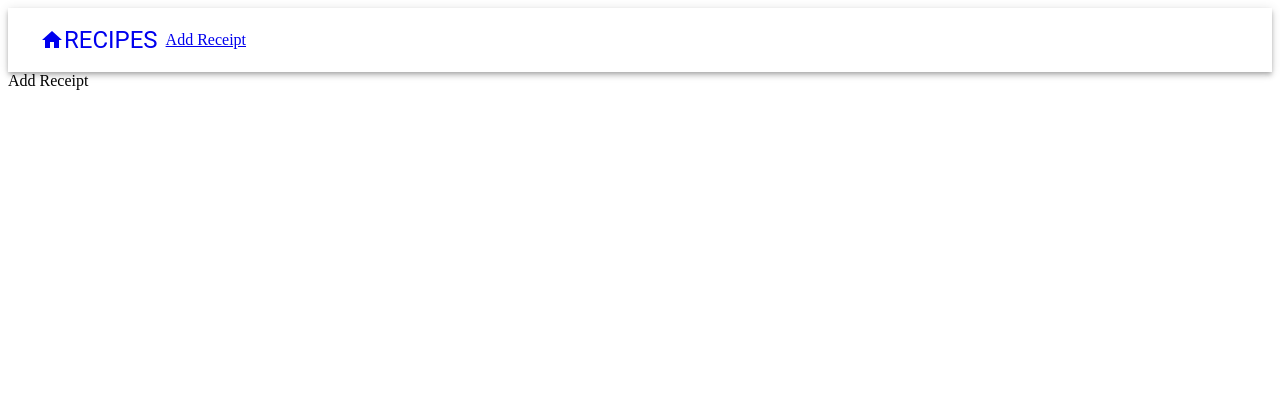
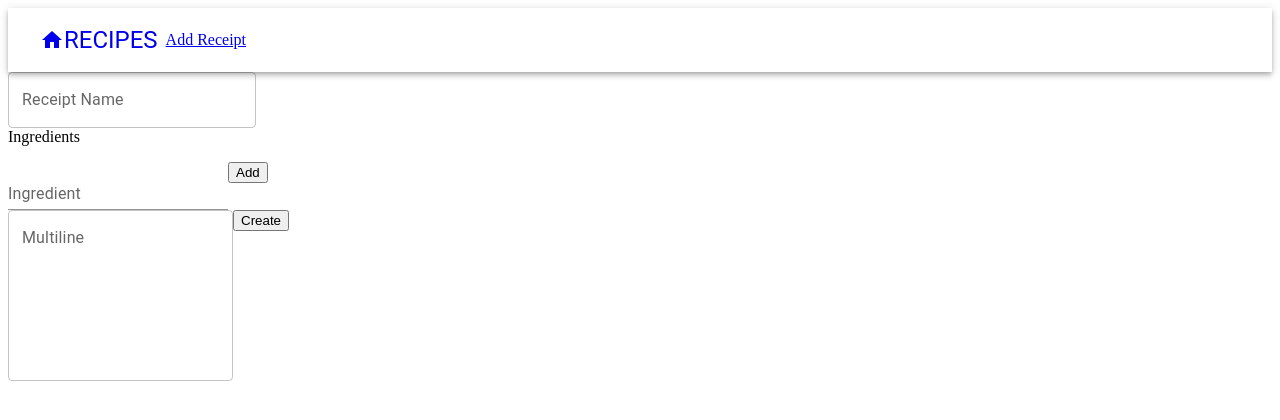
Before and after one commit to viman39/share-recipe, a React (Create React App) app: page /receipt/create in a window 1280 px wide. Shown: the top 420 px of the page. Built offline with nearby package versions, Linux system fonts and the light colour scheme.

Commit message:
receiptForm

```diff
--- a/src/pages/AddReceipt/AddReceipt.tsx
+++ b/src/pages/AddReceipt/AddReceipt.tsx
@@ -1,5 +1,78 @@
+import {
+  TextField,
+  FormControl,
+  InputLabel,
+  Input,
+  FormHelperText,
+} from "@mui/material";
+import { useState } from "react";
+
+interface Ingredient {
+  id: number;
+  text: string;
+}
+
 const AddReceipt = () => {
-  return <>Add Receipt</>;
+  const [ingredients, setIngredients] = useState<Ingredient[]>([]);
+  const [ingredient, setIngredient] = useState("");
+  const [receiptName, setReceiptName] = useState("");
+  const [description, setDescription] = useState("");
+
+  const addIngredient = () => {
+    if (ingredient != "") {
+      setIngredients((prev) => [
+        ...prev,
+        { id: prev.length, text: ingredient },
+      ]);
+
+      setIngredient("");
+    }
+  };
+
+  const createReceipt = () => {
+    console.log({ receiptName, ingredients, description });
+  };
+
+  return (
+    <>
+      <TextField
+        id="outlined-basic"
+        label="Receipt Name"
+        variant="outlined"
+        onChange={(e) => {
+          setReceiptName(e.target.value);
+        }}
+      />
+      <div>
+        <span>Ingredients</span>
+        <ul>
+          {ingredients.map(({ id, text }) => (
+            <li key={id}>{text}</li>
+          ))}
+        </ul>
+        <TextField
+          id="ingredient"
+          label="Ingredient"
+          variant="standard"
+          value={ingredient}
+          onChange={(e) => {
+            setIngredient(e.target.value);
+          }}
+        />
+        <button onClick={addIngredient}>Add</button>
+      </div>
+      <TextField
+        id="outlined-multiline-static"
+        label="Multiline"
+        multiline
+        rows={6}
+        onChange={(e) => {
+          setDescription(e.target.value);
+        }}
+      />
+      <button onClick={createReceipt}>Create</button>
+    </>
+  );
 };
 
 export default AddReceipt;
```
